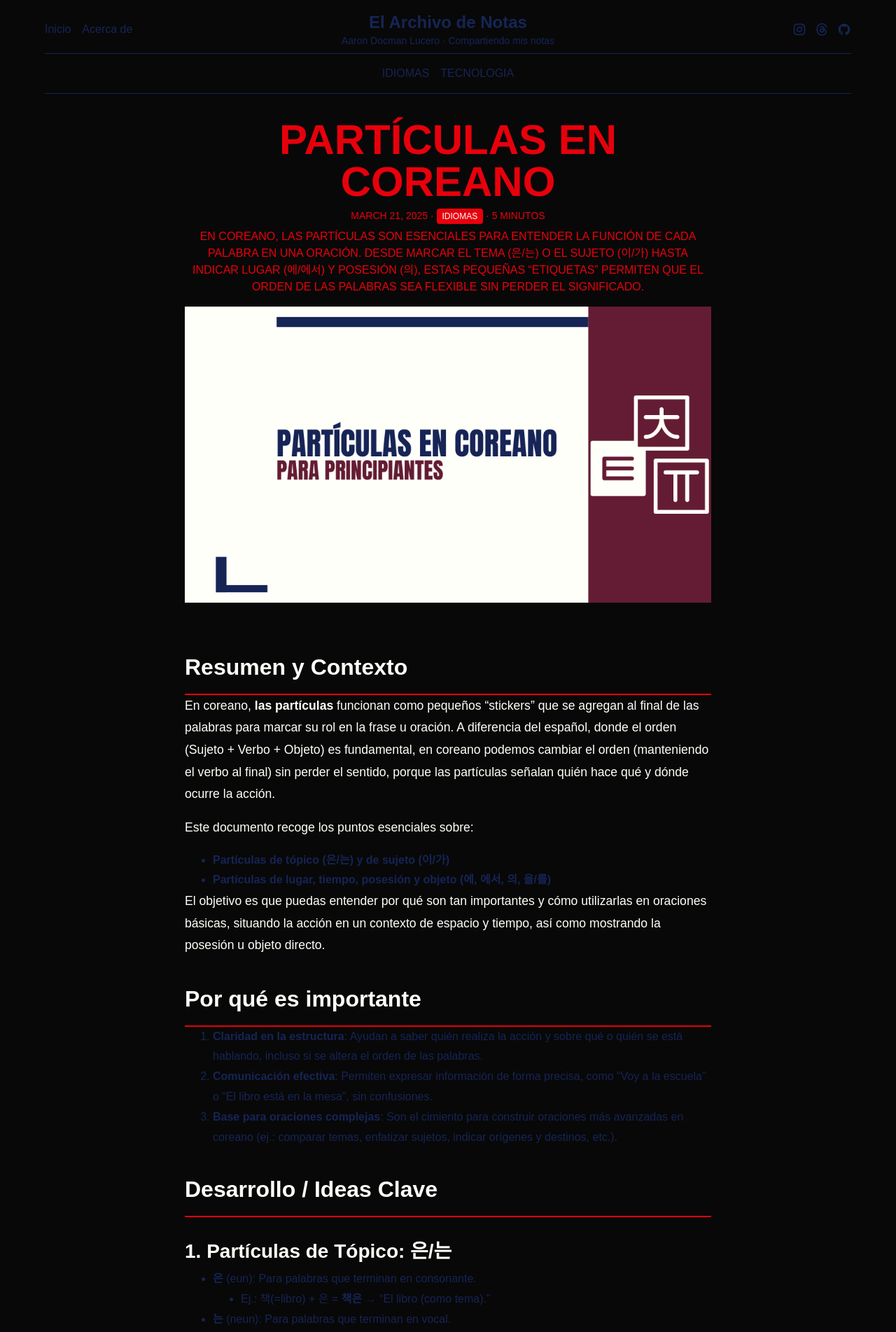
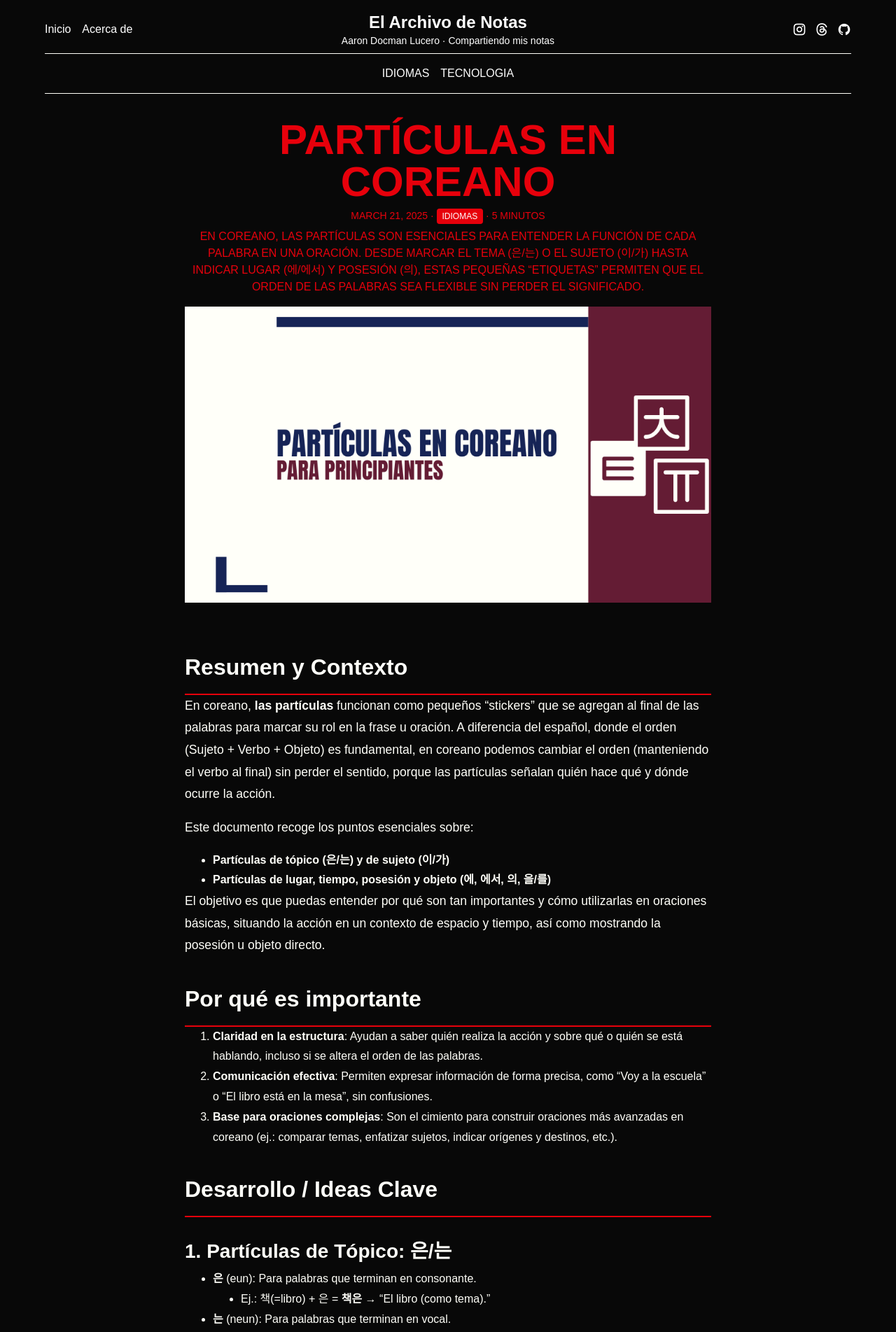
Before and after one commit to adocman/adocman.github.io, a Jekyll site: the page built from _posts/2025-03-25-particulas-en-coreano.md, in a window 1280 px wide. Shown: the top 1903 px of the page at 70% size. Built offline with Jekyll 4.4.1, drawn with Linux system fonts in a browser that asks for light colours; nearby versions of some CDN libraries.

Commit message:
cambios al header

```diff
--- a/_includes/footer.html
+++ b/_includes/footer.html
@@ -6,7 +6,7 @@
     </main>
 
     <!-- Footer -->
-    <footer class="text-blue-950 py-4">
+    <footer class="text-red-600 py-4">
       <div class="max-w-7xl mx-auto px-4 text-center">
         <p>&copy; 2025 Aarón Docman - Todos los derechos reservados</p>
       </div>
--- a/_includes/header.html
+++ b/_includes/header.html
@@ -4,18 +4,18 @@
     <div class="hidden md:grid grid-cols-3 items-center max-w-7xl mx-auto">
       <!-- Columna 1: Navegación -->
       <div class="flex justify-start space-x-4">
-        <a href="/" class="text-blue-950 hover:text-black">Inicio</a>
-        <a href="/about/" class="text-blue-950 hover:text-black">Acerca de</a>
+        <a href="/" class="text-white hover:text-black">Inicio</a>
+        <a href="/about/" class="text-white hover:text-black">Acerca de</a>
       </div>
 
       <!-- Columna 2: Nombre y descripción centrados -->
       <div class="flex flex-col items-center">
-        <a href="/" class="text-blue-950 text-2xl font-bold">El Archivo de Notas</a>
-        <p class="text-sm text-blue-950">Aaron Docman Lucero · Compartiendo mis notas</p>
+        <a href="/" class="text-white text-2xl font-bold">El Archivo de Notas</a>
+        <p class="text-sm text-white">Aaron Docman Lucero · Compartiendo mis notas</p>
       </div>
 
       <!-- Columna 3: Redes sociales -->
-      <div class="flex justify-end space-x-3 text-xl text-blue-950">
+      <div class="flex justify-end space-x-3 text-xl text-white">
         <a href="https://www.instagram.com/adocman/" class="hover:text-black">
           <i class="ri-instagram-line"></i>
         </a>
@@ -32,11 +32,11 @@
     <div class="md:hidden relative">
       <!-- Nombre y descripción centrados -->
       <div class="text-center">
-        <a href="/" class="text-blue-950 text-2xl font-bold block">El Archivo de Notas</a>
-        <p class="text-sm text-blue-950">Aaron Docman Lucero · Compartiendo mis notas</p>
+        <a href="/" class="text-white text-2xl font-bold block">El Archivo de Notas</a>
+        <p class="text-sm text-white">Aaron Docman Lucero · Compartiendo mis notas</p>
       </div>
       <!-- Botón de menú hamburguesa posicionado en la esquina superior derecha -->
-      <button id="menu-toggle" class="absolute right-0 top-0 text-blue-950 hover:text-black focus:outline-none p-2">
+      <button id="menu-toggle" class="absolute right-0 top-0 text-white hover:text-black focus:outline-none p-2">
         <!-- Icono hamburguesa -->
         <svg id="hamburger" class="h-6 w-6 block" xmlns="http://www.w3.org/2000/svg" fill="none" viewBox="0 0 24 24" stroke="currentColor">
           <path stroke-linecap="round" stroke-linejoin="round" stroke-width="2" d="M4 8h16M4 16h16"/>
@@ -54,18 +54,18 @@
         <!-- Enlaces de navegación -->
         <hr>
         <div class="flex flex-col items-center space-y-2 uppercase">
-          <a href="/" class="block text-blue-950 hover:text-black">Inicio</a>
-          <a href="/about/" class="block text-blue-950 hover:text-black">Acerca de</a>
+          <a href="/" class="block text-white hover:text-black">Inicio</a>
+          <a href="/about/" class="block text-white hover:text-black">Acerca de</a>
         </div>
         <hr class="mt-2">
         <!-- Menú de Categorías -->
         <div class="uppercase text-center">
-          <h3 class="text-md font-bold mb-2 text-blue-950">Categorías</h3>
+          <h3 class="text-md font-bold mb-2 text-white">Categorías</h3>
           <ul class="text-xs flex flex-wrap justify-center gap-2">
             {% for category in site.categories %}
               <li>
                 <a href="/categorias/{{ category[0] | slugify }}/"
-                   class="inline-block py-1 px-3 bg-rose-950 hover:bg-blue-950 rounded text-white">
+                   class="inline-block py-1 px-3 bg-red-600 hover:bg-white rounded text-white">
                   {{ category[0] }}
                 </a>
               </li>
@@ -73,7 +73,7 @@
           </ul>
         </div>
         <!-- Redes sociales horizontales -->
-        <div class="flex justify-center space-x-3 text-xl text-blue-950">
+        <div class="flex justify-center space-x-3 text-xl text-white">
           <a href="https://www.instagram.com/adocman/" class="hover:text-black">
             <i class="ri-instagram-line"></i>
           </a>
@@ -92,7 +92,7 @@
       <ul class="flex space-x-4">
         {% for category in site.categories %}
           <li>
-            <a href="/categorias/{{ category[0] | slugify }}/" class="text-blue-950 hover:text-black">
+            <a href="/categorias/{{ category[0] | slugify }}/" class="text-white hover:text-black">
               {{ category[0] }}
             </a>
           </li>
--- a/assets/css/main.css
+++ b/assets/css/main.css
@@ -2,7 +2,7 @@ body {
     background-color: #080808;
     margin: 0 3rem;
     font-family: 'Arial', sans-serif;
-    color: #162456; /* text-blue-900 */
+    color: #fffff9; /* text-blue-900 */
 }
 
 /* Estilos generales del artículo */
@@ -79,7 +79,7 @@ body {
     border-left: 4px solid #e7000b;
     padding-left: 1rem;
     font-style: italic;
-    color: #162456;
+    color: #fffff9;
     margin: 1.5rem 0;
 }
 
@@ -98,7 +98,7 @@ body {
 }
 
 .post a:hover {
-    color: #162456;
+    color: #fffff9;
 }
 
 /* Estilos para las tablas */
@@ -114,7 +114,7 @@ body {
     padding: 1rem;
     text-align: left;
     font-size: 1rem;
-    color: #162456;
+    color: #fffff9;
     word-wrap: break-word;  /* Asegura que el texto largo se ajuste dentro de las celdas */
 }
 
@@ -135,6 +135,6 @@ body {
 .post caption {
     font-size: 1.25rem;
     font-weight: bold;
-    color: #641c34;
+    color: #e7000b;
     margin-bottom: 0.5rem;
 }
```
